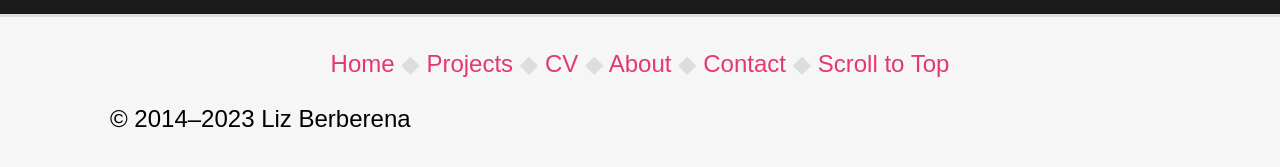
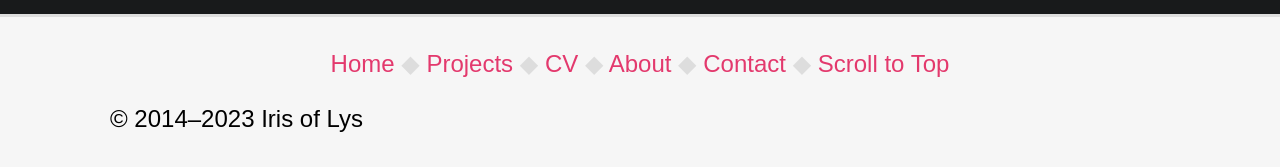
Before and after one commit to liz-lorena/2020, a Jekyll site: the page built from index.html, in a window 1280 px wide and 900 px high, scrolled down 1001 px. Shown: the part 730-897 px from the top of the window. Built offline with Jekyll 4.4.1, drawn with Linux system fonts in a browser that asks for light colours; the list of posts is cut into pages by our own code.

Commit message:
Update credits.html

```diff
--- a/_includes/credits.html
+++ b/_includes/credits.html
@@ -1 +1 @@
-© 2014–{{ site.time | date: '%Y' }} Liz Berberena
+© 2014–{{ site.time | date: '%Y' }} Iris of Lys
```
